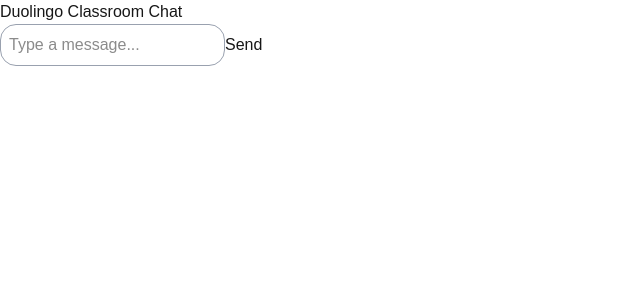
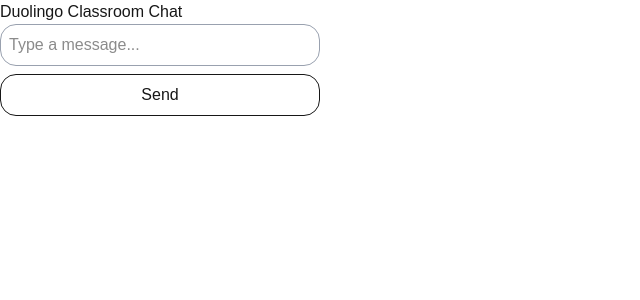
Before and after one commit to Mirrasim95/type-safe-development, a Next.js app: page / in a window 1280 px wide. Shown: the top 300 px of the page, without its empty margins (0-640 px from the left). Built offline with nearby package versions, Linux system fonts and the light colour scheme.

Commit message:
added content safety for banned words and other

```diff
--- a/src/app/components/forms/MessageForm.tsx
+++ b/src/app/components/forms/MessageForm.tsx
@@ -18,7 +18,7 @@
   }
 
   return (
-    <div>
+    <div className="flex flex-col max-w-xs">
       <input
         {...register("content")}
         type="text"
@@ -28,7 +28,12 @@
       {errors.content && (
         <p style={{ color: "red" }}>{errors.content.message}</p>
       )}
-      <button onClick={handleSubmit(onSubmit)}>Send</button>
+      <button
+        className="border rounded-2xl p-2 active:bg-gray-600 mt-2"
+        onClick={handleSubmit(onSubmit)}
+      >
+        Send
+      </button>
     </div>
   );
 }
--- /dev/null
+++ b/src/app/lib/contentSafety.ts
@@ -0,0 +1,17 @@
+import { ContentSafetyStatus } from "./../types/chat";
+
+const bannedWords = ["spam", "badword", "stupid", "idiot"];
+
+export function getSafetyStatus(content: string): ContentSafetyStatus {
+  const sortContent = content.trim().toLowerCase();
+
+  if (bannedWords.some((word: string) => sortContent.includes(word))) {
+    return "blocked";
+  }
+
+  if (sortContent.length < 2) {
+    return "flagged";
+  }
+
+  return "safe";
+}
--- a/src/schemas/message.schema.ts
+++ b/src/schemas/message.schema.ts
@@ -8,7 +8,8 @@
     .min(1, "Message cannot be empty")
     .max(500, "Message is too long")
     .refine(
-      (val) => !bannedWords.some((word) => val.toLowerCase().includes(word)),
+      (val) =>
+        !bannedWords.some((word) => val.trim().toLowerCase().includes(word)),
       {
         message: "Message contains inappropriate content",
       },
```
